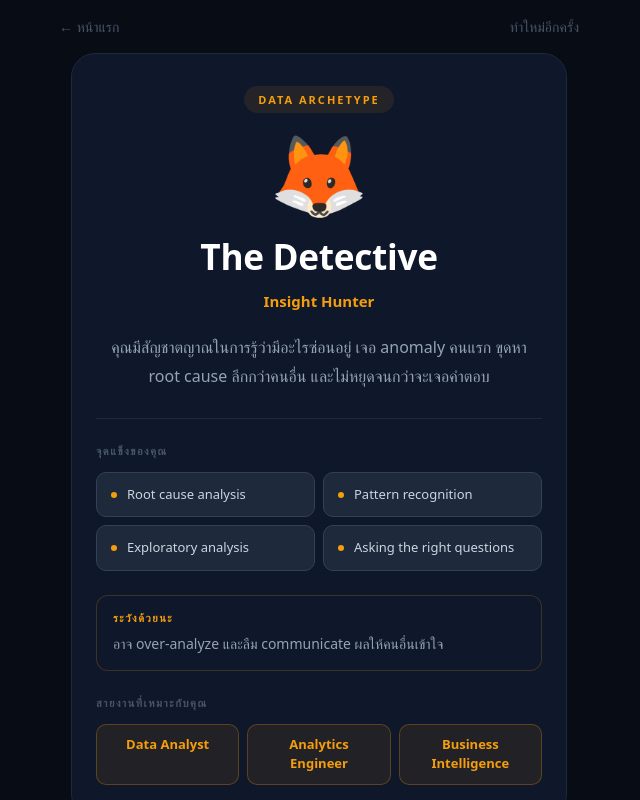
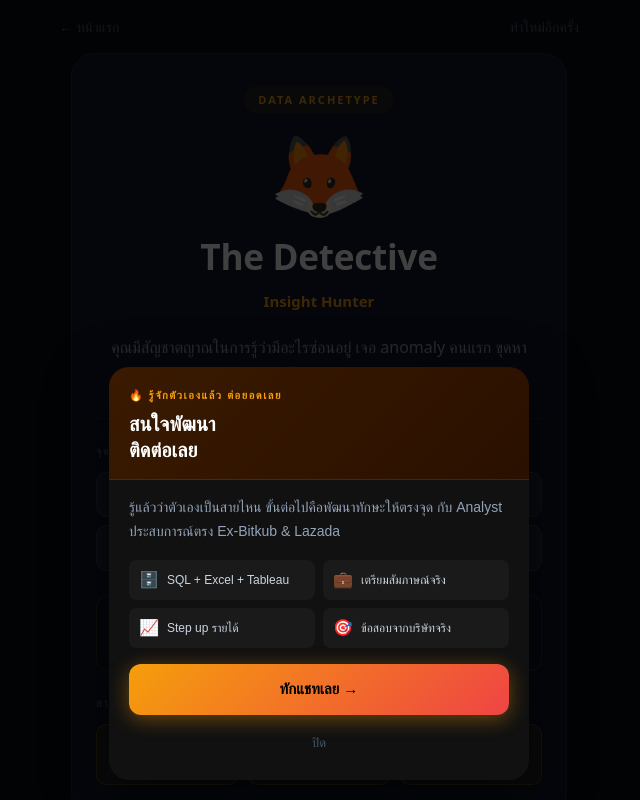
Before and after one commit to ZUME-Work/zume-career-intelligence, a Next.js app: page /archetype/result in a window 1280 px wide. Shown: the top 800 px of the page, without its empty margins (321-961 px from the left). Built offline with nearby package versions, Linux system fonts and the light colour scheme.

Commit message:
fix: wrap ResultBanner and Suspense in fragment

```diff
--- a/app/archetype/result/page.tsx
+++ b/app/archetype/result/page.tsx
@@ -216,12 +216,15 @@ function ResultContent() {
 // banner added
 export default function ResultPage() {
   return (
-    <Suspense fallback={
+    <>
+      <ResultBanner />
+      <Suspense fallback={
       <div style={{ minHeight:'100vh', background:'#080C14', display:'flex', alignItems:'center', justifyContent:'center', color:'#fff', fontFamily:'system-ui,sans-serif' }}>
         กำลังโหลด...
       </div>
     }>
       <ResultContent />
     </Suspense>
+    </>
   )
 }
```
